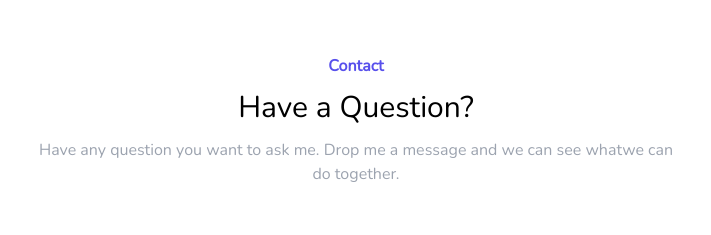
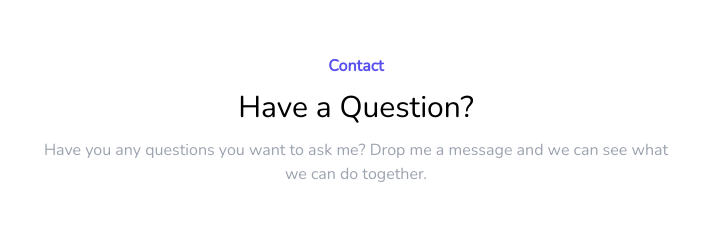
Before and after one commit to Praxidike6/portfolio, a website: page index.html in a window 1280 px wide. Shown: the part 3078-3313 px from the top of the page, 284-995 px from the left. Drawn offline with nearby package versions, Linux system fonts and the light colour scheme.

Commit message:
Modified Form text

```diff
--- a/index.html
+++ b/index.html
@@ -12,7 +12,7 @@
 </head>
 
 <body
-  class="font-nunito scrollbar hover:scrollbar-thumb-creative-lilac scrollbar-w-7 scrollbar-track-indigo-100 scrollbar-thumb-slate-400 dark:scrollbar-thumb-white dark:scrollbar-track-gray-500">
+  class="font-nunito scrollbar hover:scrollbar-thumb-creative-lilac scrollbar-w-7 scrollbar-track-indigo-100 scrollbar-thumb-slate-400 dark:scrollbar-thumb-white dark:scrollbar-track-gray-500 ">
   <!-- Header Section-->
   <div
     class="h-5/6 lg:h-screen bg-gradient-to-t from-indigo-200 dark:from-slate-800 dark:to-slate-900 relative overflow-hidden">
@@ -541,13 +541,14 @@
   <div id="contact" class="pt-20 dark:bg-slate-900">
 
 
-    <div class="container mx-auto ">
+    <div class="container mx-auto  ">
       <!-- top  -->
       <div class="flex flex-col gap-3 items-center">
         <h1 class="text-indigo-600 font-bold">Contact</h1>
         <h1 class="text-3xl  dark:text-white">Have a Question?</h1>
-        <p class="w-1/2 text-center text-gray-400">Have any question you want to ask me. Drop me a message and we can
-          see whatwe can do together.
+        <p class="w-1/2 text-center text-gray-400">Have you any questions you want to ask me? Drop me a message and we
+          can
+          see what we can do together.
         </p>
       </div>
       <!-- bottom  -->
@@ -569,7 +570,7 @@
     </div>
   </div>
   <!-- footer  -->
-  <div class="w-full bg-gray-800">
+  <div class="w-full bg-gray-800  ">
     <div class="flex justify-between container items-center mx-auto py-5">
       <div class="flex items-center gap-2">
         <img class="w-8" src="./images/male.png" alt="logo" />
```
Also changed, not shown: css/style.css.
